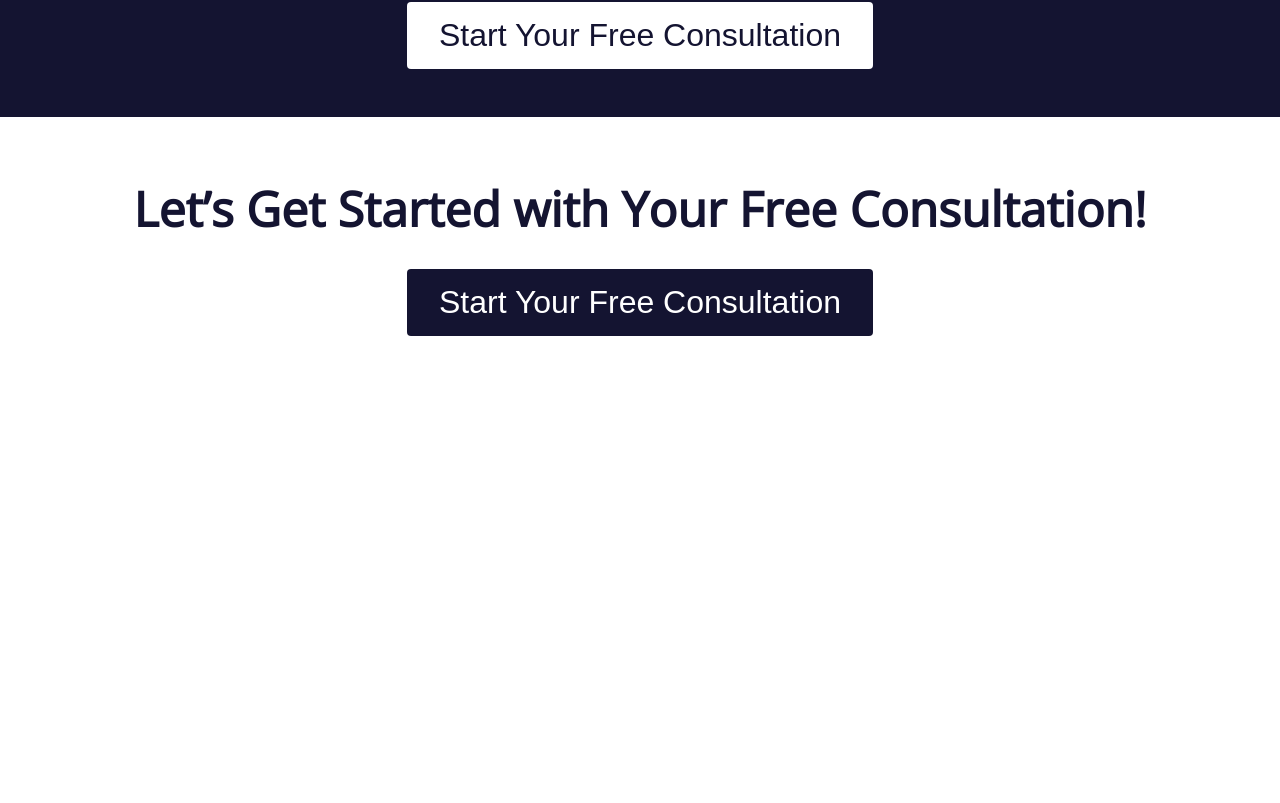
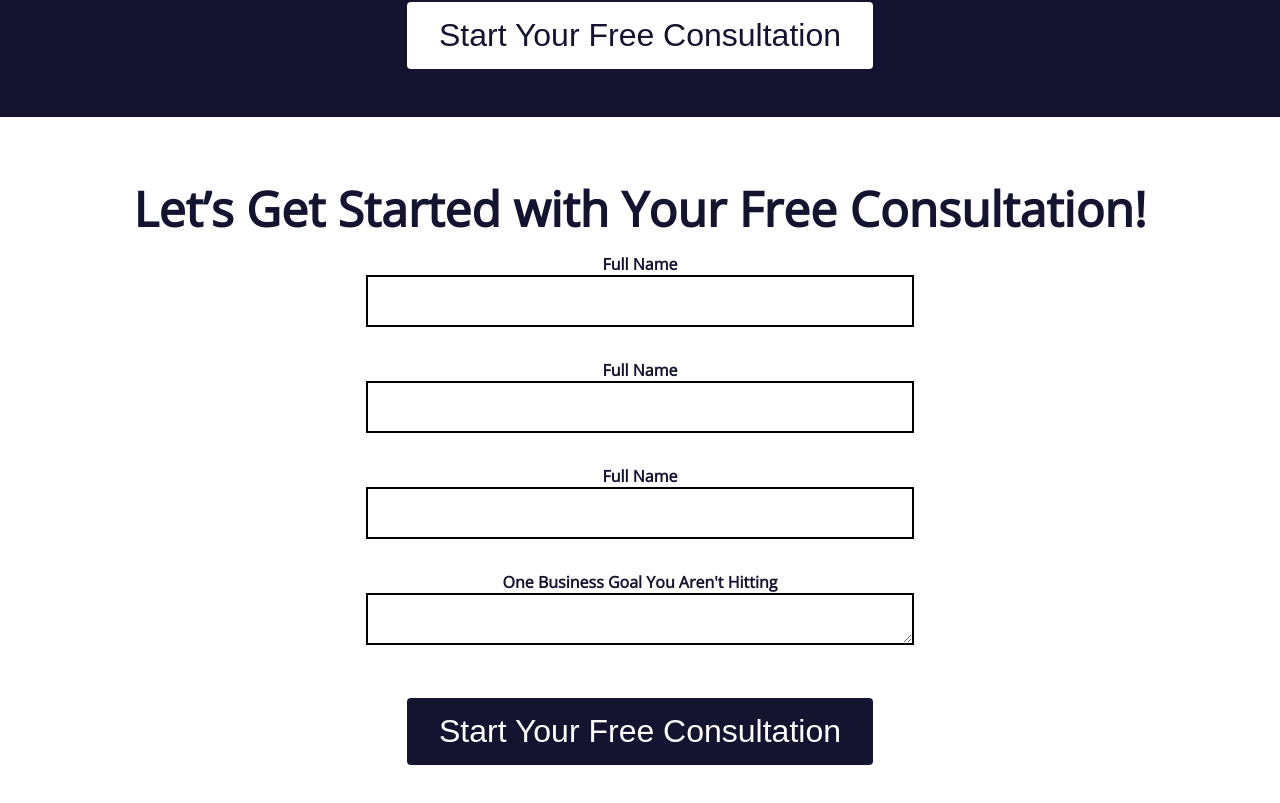
Before and after one commit to Agile-Development-Consulting/agile-development-consulting, a React (Create React App) app in the folder client/: page / in a window 1280 px wide. Shown: the part 1208-2011 px from the top of the page. Before the commit the page ends 1592 px from the top, so only its background shows below. Built offline with nearby package versions, Linux system fonts and the light colour scheme.

Commit message:
Added form and styling

```diff
--- a/client/src/components/ConsultationForm.jsx
+++ b/client/src/components/ConsultationForm.jsx
@@ -6,8 +6,43 @@ class ConsultationForm extends Component {
             <div>
                 <h1>Let’s Get Started with Your Free Consultation!</h1>
                 <form>
+                    <div>
+                        <div className="label">
+                            <label htmlFor="fullName">Full Name</label>
+                        </div>
+
+                    <div>
+                    <input type="text" />
+                    </div>
+                    </div>
+                    <div>
+                    <div className="label">
+                    <label htmlFor="email">Full Name</label>
+                    </div>
+                    <div>
+                    <input type="text" />
+                    </div>
+                    </div>
+                    <div>
+                    <div className="label">
+                    <label htmlFor="phone">Full Name</label>
+                    </div>
+                    <div>
+                    <input type="text" />
+                    </div>
+                    </div>
+                    <div>
+                    <div className="label">
+                    <label htmlFor="businessGoal">One Business Goal You Aren't Hitting</label>
+                    </div>
+                    <div>
+                        <textarea class="input" rows="20" cols="100"></textarea>
+                    </div>
+                    </div>
+                    <div>
                     <button>Start Your Free Consultation</button>
-                    </form>
+                    </div>
+                </form>
             </div>
         );
     }
--- a/client/src/index.css
+++ b/client/src/index.css
@@ -106,3 +106,27 @@ button {
   padding-bottom:3em;
   height:100%
 }
+input{
+  width:40%;
+  height:1em;
+  border: 0;
+  margin-bottom:2em;
+  font-size:1em;
+  font-weight:700;
+  padding:1em;
+  border:2px solid black;
+}
+textarea{
+  width:40%;
+  height:1em;
+  border: 0;
+  margin-bottom:2em;
+  font-size:1em;
+  font-weight:700;
+  padding:1em;
+  border:2px solid black;
+}
+.label{
+  font-size:1em;
+  font-weight:700;
+}
```
